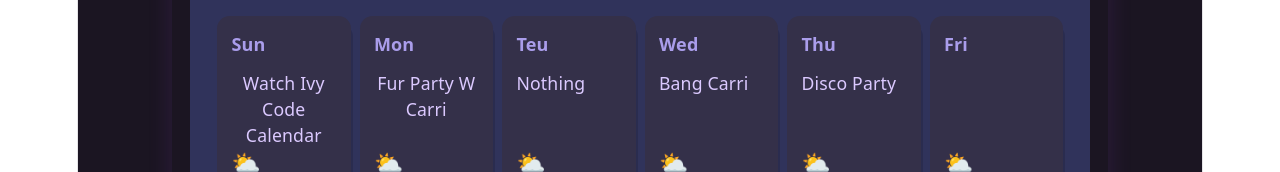
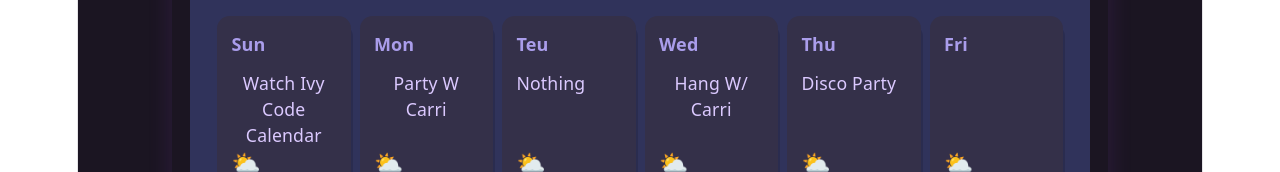
Before and after one commit to poisonpsychicghost-hue/Vue-Calendar-Project, a Vue app: page / in a window 1280 px wide. Both pictures are taken after a click on the button "Week". Shown: the part 293-465 px from the top of the page. Built offline with nearby package versions, Linux system fonts and the light colour scheme.

Commit message:
Minor Changes

```diff
--- a/src/components/WeeklyView.vue
+++ b/src/components/WeeklyView.vue
@@ -8,9 +8,9 @@ const props = defineProps(['theme'])
 const weekLabel = ref('May 19 - May 25, 2026');
 const weekDays = [
     {dayName: 'Sun', displayDate: '19', date: '2026-05-19', todos: [{title: 'Watch Ivy'}, {title: 'Code Calendar'}], weather: null},
-    {dayName: 'Mon', displayDate: '20', date: '2026-05-20', todos: [{title: 'Fur Party W Carri'}], weather: null},
+    {dayName: 'Mon', displayDate: '20', date: '2026-05-20', todos: [{title: 'Party W Carri'}], weather: null},
     {dayName: 'Teu', displayDate: '21', date: '2026-05-21', todos: [{title:'Nothing'}], weather: null},
-    {dayName: 'Wed', displayDate: '22', date: '2026-05-22', todos: [{title: "Bang Carri"}], weather: null},
+    {dayName: 'Wed', displayDate: '22', date: '2026-05-22', todos: [{title: "Hang W/ Carri"}], weather: null},
     {dayName: 'Thu', displayDate: '23', date: '2026-05-23', todos: [{title: "Disco Party "}], weather: null},
     {dayName: 'Fri', displayDate: '24', date: '2026-05-24', todos: [], weather: null},
     {dayName: 'Sat', displayDate: '25', date: '2026-05-25', todos: [], weather: null}
```
